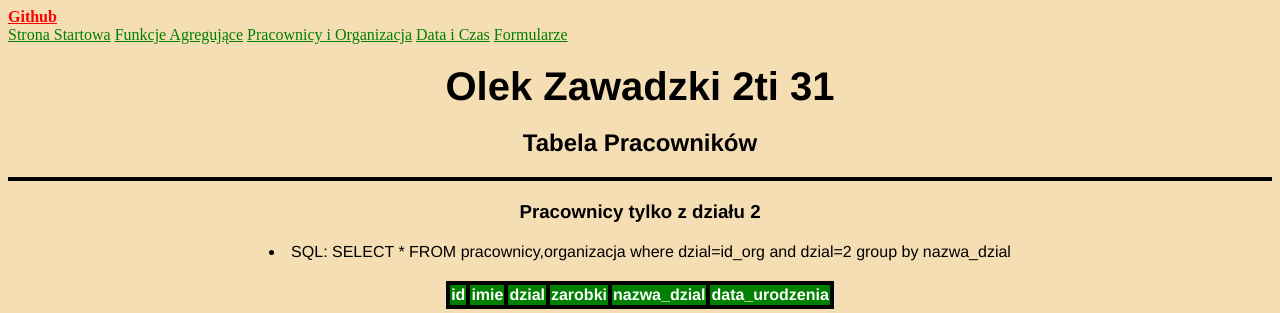
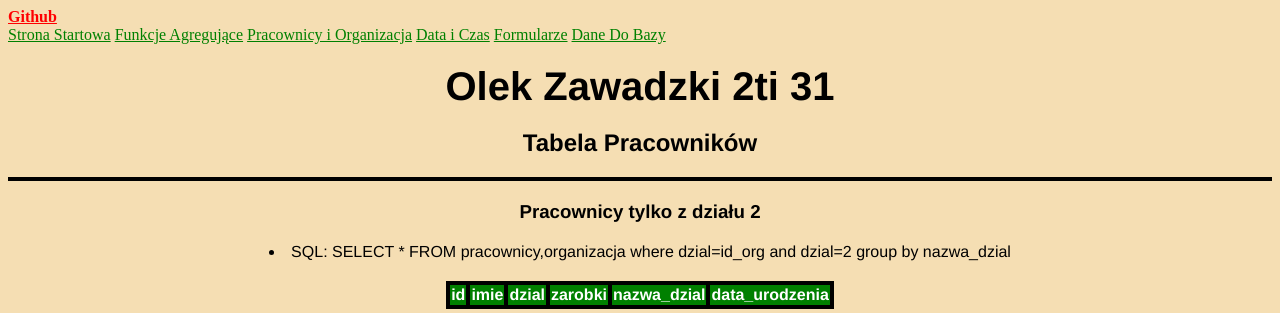
Before and after one commit to SK-2019/php-sql-wprowadzenie-Olek-Zawadzki, a PHP site: page /pracownicy.php in a window 1280 px wide. Shown: the top 313 px of the page. Run offline with PHP 8.4, Linux system fonts and the light colour scheme; data that the repository does not hold is empty.

Commit message:
Update pracownicy.php

```diff
--- a/pracownicy.php
+++ b/pracownicy.php
@@ -11,6 +11,7 @@
     <a class="nav_link" href="pracownicy_organizacja.php">Pracownicy i Organizacja</a>
     <a class="nav_link" href="data_czas.php">Data i Czas</a>
     <a class="nav_link" href="formularz.html">Formularze</a>
+    <a class="nav_link" href="danedobazy.html">Dane Do Bazy</a>
 </div>
 <h1>Olek Zawadzki 2ti 31</h1>
 <h2>Tabela Pracowników</h2>
```
